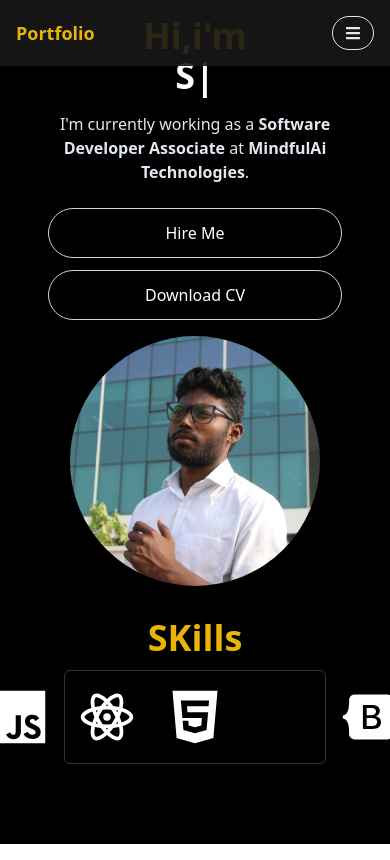
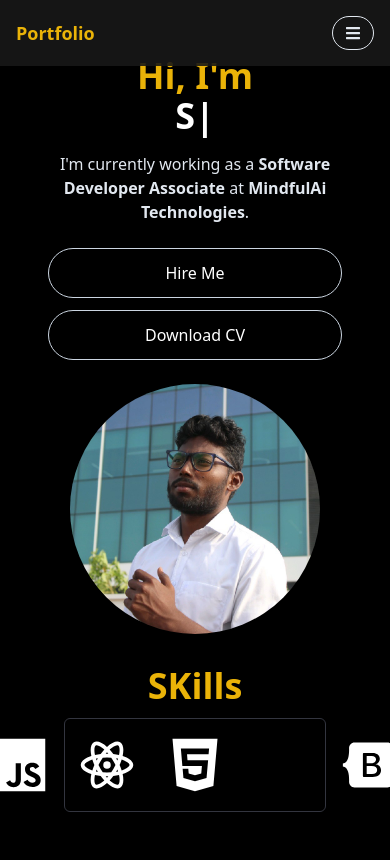
Before and after one commit to Karthickseetha/Portfolio-website, a React (Vite) app: page / in a window 390 px wide. Built offline with nearby package versions, Linux system fonts and the light colour scheme; some icons are missing.

Commit message:
portfolio

```diff
--- a/src/component/about/about.component.jsx
+++ b/src/component/about/about.component.jsx
@@ -58,7 +58,7 @@ const AboutSection = () => {
         })
     }
     return (
-        <section className="text-white md:mt-20">
+        <section className="text-white mt-10 sm:mt-16 md:mt-20">
             <div className="md:grid md:grid-cols-2
             gap-8 items-center py-8 px-4 xl:gap-16
             sm:py-16 xl:px-16">
--- a/src/component/hero/hero.component.jsx
+++ b/src/component/hero/hero.component.jsx
@@ -5,24 +5,21 @@ import profile from '../../../public/assets/profile.jpeg'
 
 const Hero = () => {
     return (
-        <section className='md:mt-20'>
-            <div className="grid grid-cols-1 sm:grid-cols-12 ">
-            <div className="col-span-7 place-self-center text-center
-             sm:text-left">
-            <h1 className="text-white mb-4 text-4xl lg:text-6xl
-             font-extrabold
-        "><span className="text-transparent bg-clip-text
-         text-yellow-500">Hi,i'm{" "}
+        <section className='mt-10 sm:mt-16 md:mt-20'>
+  <div className="grid grid-cols-1 sm:grid-cols-12">
+    <div className="col-span-7 place-self-center text-center sm:text-left">
+      <h1 className="text-white mb-4 text-4xl lg:text-6xl font-extrabold">
+        <span className="text-transparent bg-clip-text text-yellow-500">
+          Hi, I'm{" "}
         </span>
         <br />
         <TypeAnimation
           sequence={[
-        // Same substring at the start will only be typed out once, initially
-        'Karthick',
-        1000, // wait 1s before replacing "Mice" with "Hamsters"
-        'Software Developer Associate',
+            "Karthick",
             1000,
-        'MindfulAi Technologies',
+            "Software Developer Associate",
+            1000,
+            "MindfulAi Technologies",
             1000,
           ]}
           wrapper="span"
@@ -30,41 +27,37 @@ const Hero = () => {
           repeat={Infinity}
         />
       </h1>
-        <p className="text-slate-200 sm:text-lg mb-6 lg:text-xl ">
-        I'm currently working as a <strong>Software Developer Associate</strong> at
-        <strong> MindfulAi Technologies</strong>.
+      <p className="text-slate-200 sm:text-lg mb-6 lg:text-xl">
+        I'm currently working as a <strong>Software Developer Associate</strong>{" "}
+        at <strong>MindfulAi Technologies</strong>.
       </p>
       <div>
-            <Link to='https://www.linkedin.com/in/karthick-it/'><button className="px-6 py-3 w-full sm:w-fit rounded-full
-            mr-4  text-white hover:text-black
-            border border-slate-300 hover:bg-yellow-500">
-                Hire Me</button>
+        <Link to="https://www.linkedin.com/in/karthick-it/">
+          <button className="px-6 py-3 w-full sm:w-fit rounded-full mr-4 text-white hover:text-black border border-slate-300 hover:bg-yellow-500">
+            Hire Me
+          </button>
         </Link>
-                <Link to=''>
-            <button className=" px-6 py-3 w-full sm:w-fit rounded-full
-            mr-4 bg-transparent  text-white hover:text-black
-            border border-slate-300 mt-3 hover:bg-yellow-500">
-                Download CV</button>
+        <Link to="">
+          <button className="px-6 py-3 w-full sm:w-fit rounded-full mr-4 bg-transparent text-white hover:text-black border border-slate-300 mt-3 hover:bg-yellow-500">
+            Download CV
+          </button>
         </Link>
       </div>
     </div>
-        <div className="col-span-5 place-self-center mt-4 lg-mt-0">
-
-        <div className="
-        w-[250px] h-[250px] relative lg:w-[400px] lg:h-[400px]">
-            <img src={profile}
+    <div className="col-span-5 place-self-center mt-6 sm:mt-8 lg:mt-0">
+      <div className="w-[250px] h-[250px] relative lg:w-[400px] lg:h-[400px]">
+        <img
+          src={profile}
           alt="portfolio"
           width={300}
           height={300}
-             className="absolute transform -translate-x-1/2
-             -translate-y-1/2 top-1/2 left-1/2 rounded-full
-              " />
+          className="absolute transform -translate-x-1/2 -translate-y-1/2 top-1/2 left-1/2 rounded-full"
+        />
       </div>
     </div>
   </div>
 
-     <SkillSection/>
-
+  <SkillSection />
 </section>
      );
 }
--- a/src/component/projects/project.component.jsx
+++ b/src/component/projects/project.component.jsx
@@ -3,7 +3,7 @@ import { projectData } from "../../constants";
 
 const ProjectSection = () => {
     return ( <>
-    <section className="md:mt-20 ">
+    <section className="mt-10 sm:mt-16 md:mt-20 ">
         <h2 className="text-center text-4xl font-bold
         text-yellow-500 mt-4 ">My Projects</h2>
         <div className="grid md:grid-cols-3 gap-8 md:gap-3 mt-4">
```
Lines whose indentation alone changed are shown as unchanged.
